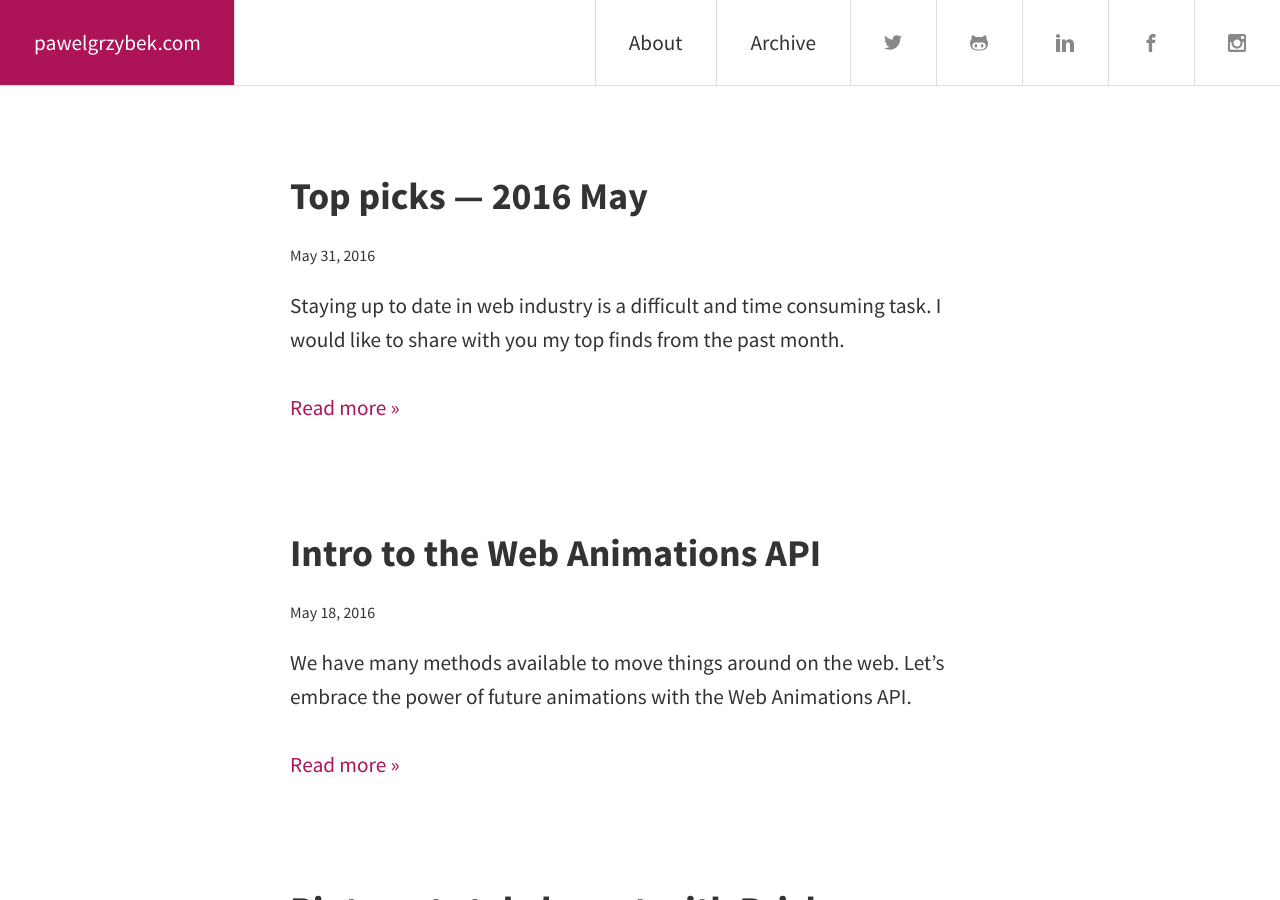
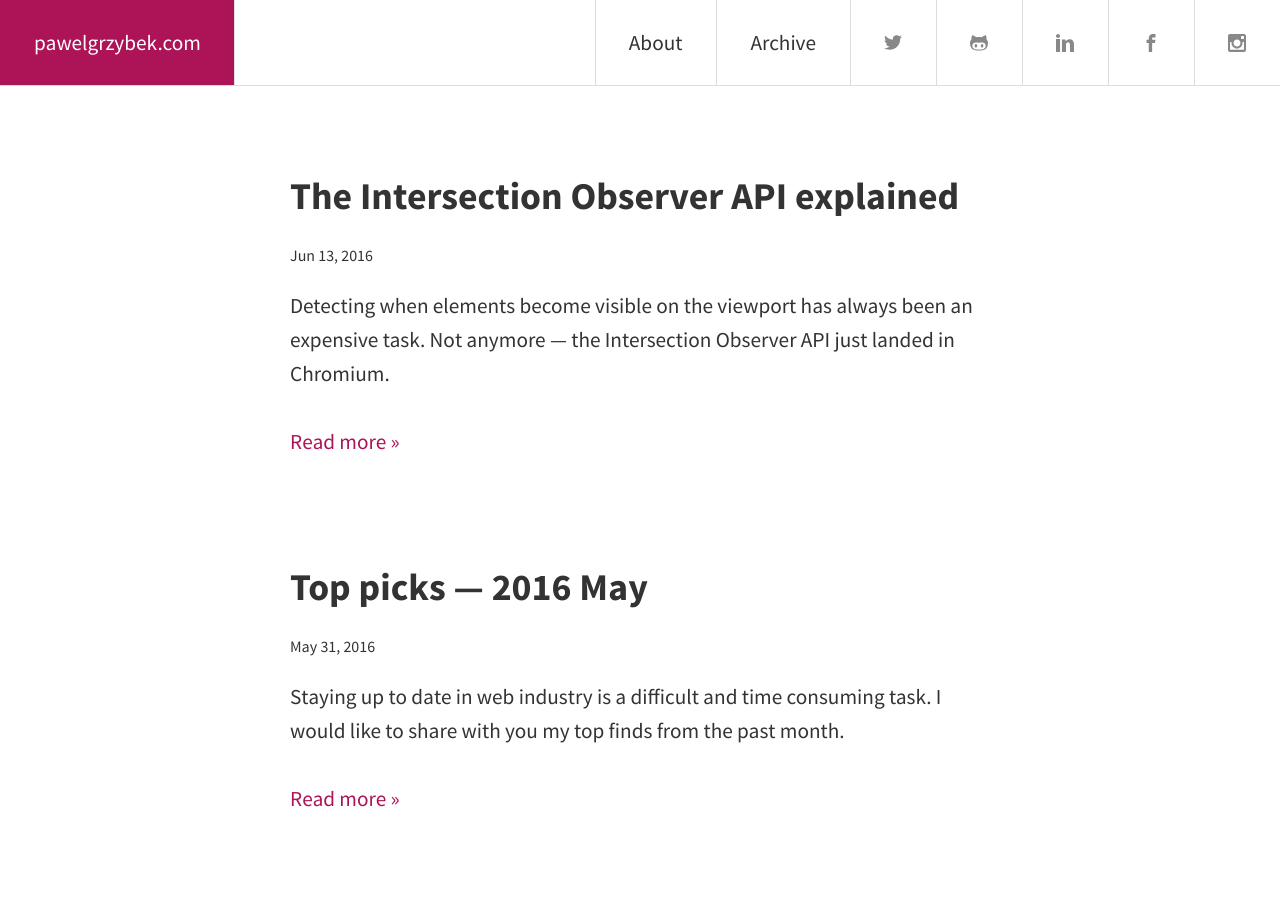
Before and after one commit to kimruddock/pawelgrzybek.github.io, a Jekyll site: the page built from index.html, in a window 1280 px wide and 900 px high. Built offline with Jekyll 4.4.1, drawn with Linux system fonts in a browser that asks for light colours; the list of posts is cut into pages by our own code; some of the changed text lies outside the part shown.

Commit message:
New post: The Intersection Observer API explained

````diff
--- a/_drafts/2016-06-13-intersection-observer-api-explained.md
+++ b/_posts/2016-06-13-the-intersection-observer-api-explained.md
@@ -1,10 +1,10 @@
 ---
 title: The Intersection Observer API explained
-excerpt: Detecting when elements become visible on the viewport has always been a tricky and expensive task. Not anymore — the Intersection Observer API just landed in Chromium.
+excerpt: Detecting when elements become visible on the viewport has always been an expensive task. Not anymore — the Intersection Observer API just landed in Chromium.
 photo: 2016-06-13.jpg
 ---
 
-Detecting which elements are visible on within the current viewport's boundaries has always been a tricky and expensive task in terms of performance. Lazy loaded images on Medium.com, infinite scrolling pictures of vegan food on Pinterest or animated images on every f*****g Tumblr theme are just a few examples where this functionality can be found in abundance. [The reporting of ad "visibility"](http://www.iab.com/viewability-has-arrived-what-you-need-to-know-to-see-through-this-sea-change/) for monetizing purpose is another important use case. There's good news on the horizon though! The web platform doesn't have to struggle to do all these things manually anymore — [`The Intersection Observer API`](https://wicg.github.io/IntersectionObserver/) just landed in [Chromium 51](http://blog.chromium.org/2016/05/new-apis-to-help-developers-improve.html). It allows us to do these things with ease, reduce CPU usage, increase battery life and eliminate rendering junk.
+Detecting which elements are visible within the current viewport's boundaries has always been a tricky and expensive task in terms of performance. Lazy loaded images on Medium.com, infinite scrolling pictures of vegan food on Pinterest or animated images on every f*****g Tumblr theme are just a few examples where this functionality can be found in abundance. [The reporting of ad "visibility"](http://www.iab.com/viewability-has-arrived-what-you-need-to-know-to-see-through-this-sea-change/) for monetizing purpose is another important use case. There's good news on the horizon though! The web platform doesn't have to struggle to do all these things manually anymore — [`The Intersection Observer API`](https://wicg.github.io/IntersectionObserver/) just landed in [Chromium 51](http://blog.chromium.org/2016/05/new-apis-to-help-developers-improve.html). It allows us to do these things with ease, reduce CPU usage, increase battery life and eliminate rendering junk.
 
 Bare in mind that we are talking about a really new API. At the moment of writing this article the [browser support](https://www.chromestatus.com/feature/5695342691483648) is restricted to Google Chrome 51 and Opera 38. If you want to play around with it in older browsers give some thanks to [Surma](https://twitter.com/dassurma) for this great [polyfill](https://github.com/surma-dump/IntersectionObserver/blob/polyfill/polyfill/intersectionobserver-polyfill.js).
 
@@ -59,7 +59,6 @@ let elements = document.querySelectorAll('p');
 for (let elm of elements) {
   observer.observe(elm);
 }
-
 ```
 
 <p>
````
